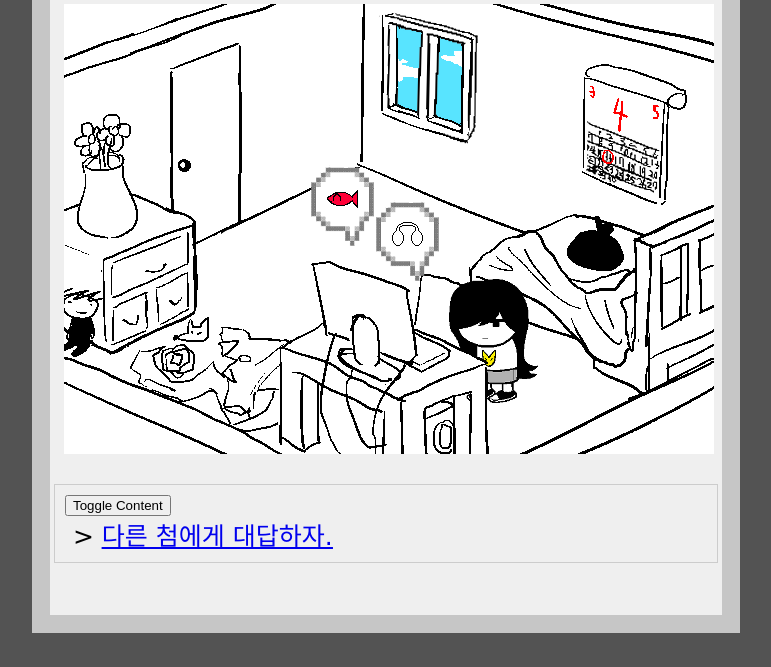
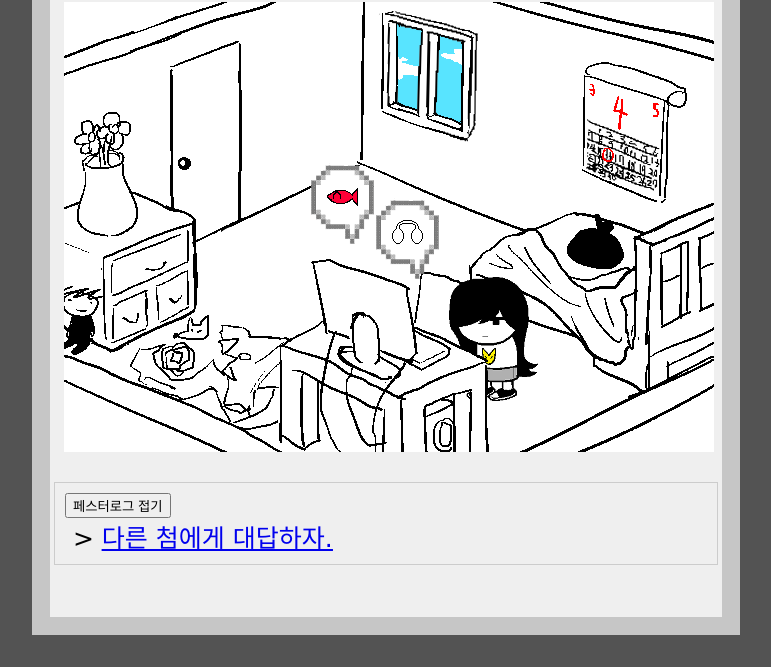
Before and after one commit to galbin12/funnystuck7.github.io, a plain HTML site: page index.html in a window 1280 px wide. Shown: the part 133-800 px from the top of the page, without its empty margins (254-1025 px from the left). Drawn offline with Linux system fonts and the light colour scheme.

Commit message:
Update index.html

```diff
--- a/index.html
+++ b/index.html
@@ -53,7 +53,7 @@
               <p style="text-align:center;">
                 <img src="7.png" style="margin:10px;"></p>
 <div class="box" id="box">
-  <button onclick="페스터로그 보기()">Toggle Content</button>
+  <button onclick="페스터로그 보기()">페스터로그 접기</button>
   <div class="box-content" id="box-content">
   <div class="text-center" style="font-size:15px;color:#000000; font-family:courier"><br><font face="courier">
     <font color="#000000">-- 1시 6분, superioritySyndrome <font color="#FF008C">[SS]</font>가 aliveBody <font color="#FFF200">[AB]</font>에게 페스터링을 시작합니다. --
```
